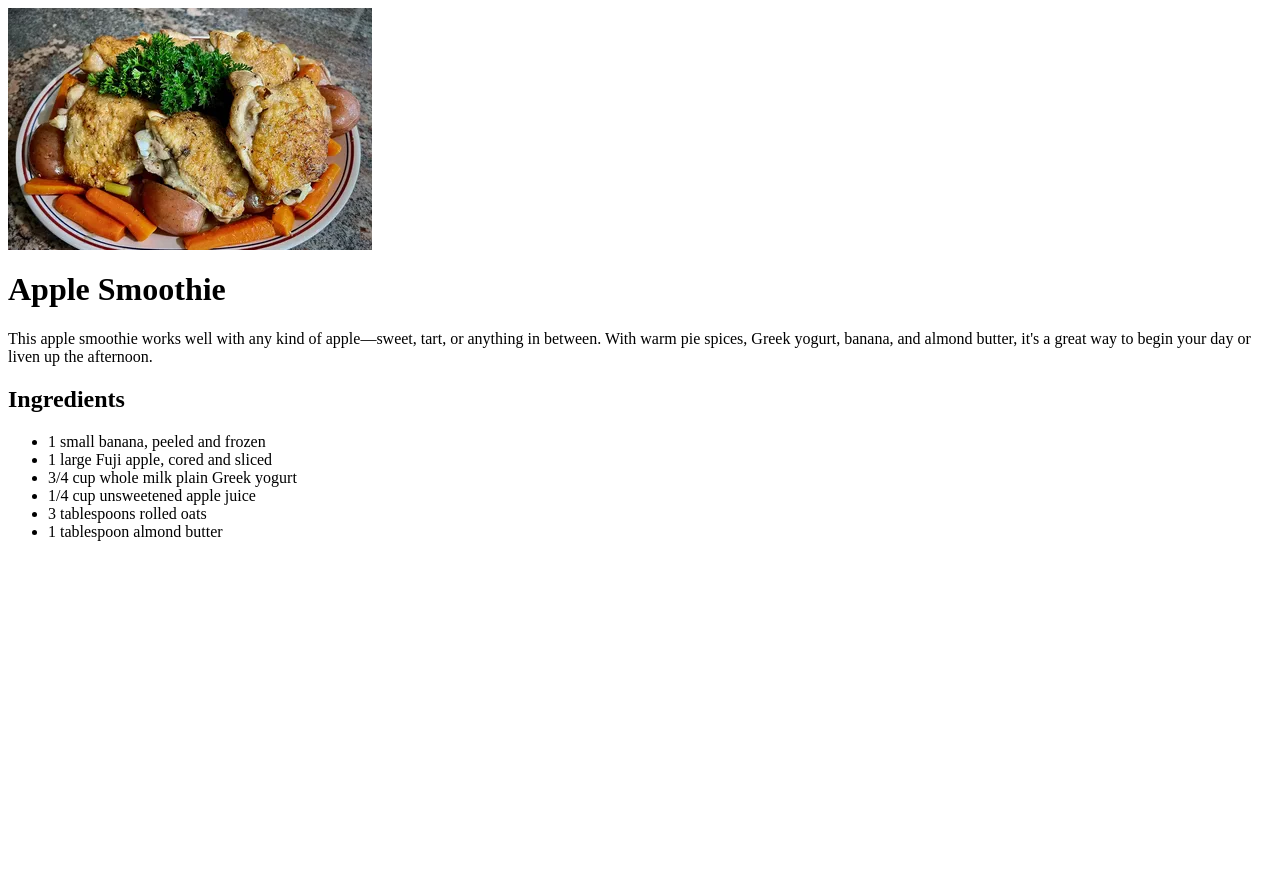
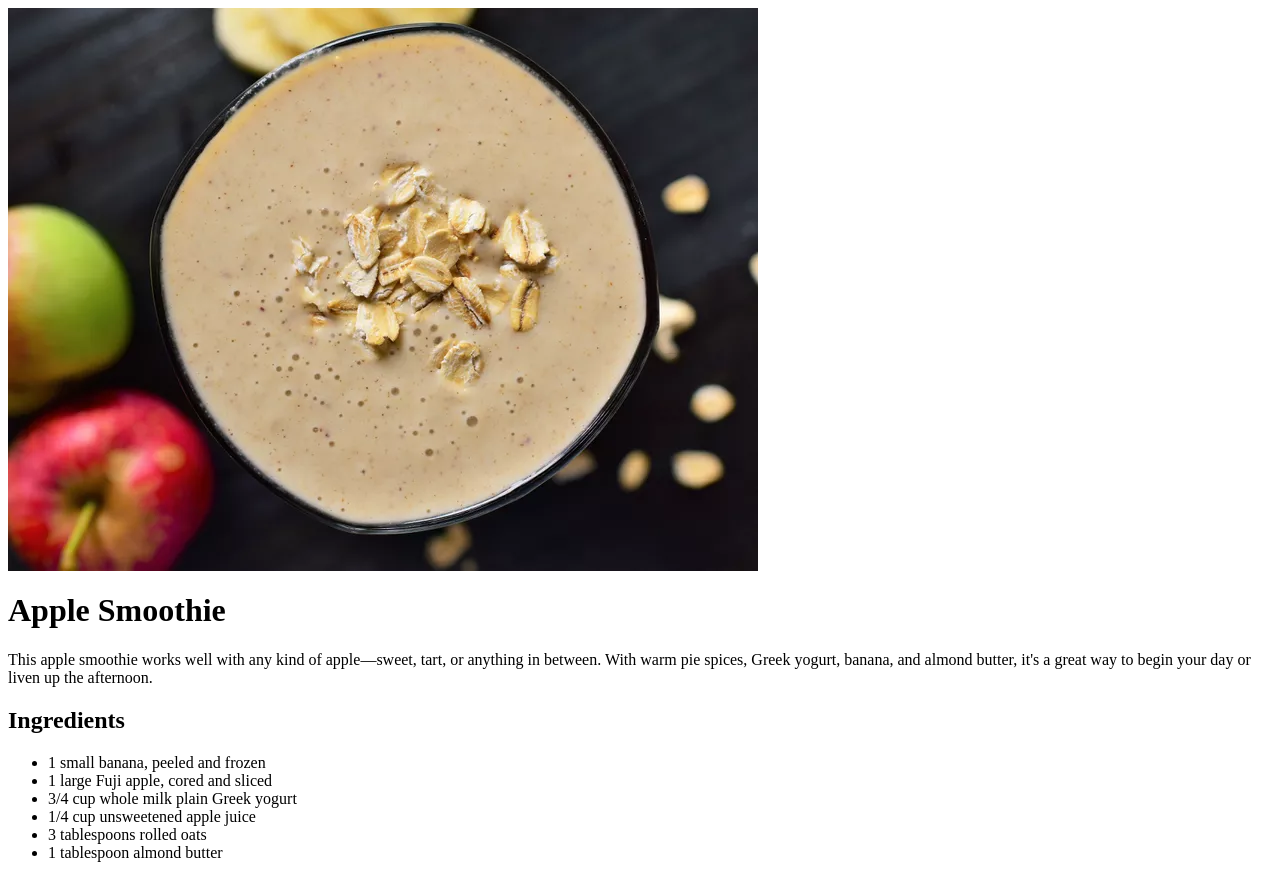
Before and after one commit to kainvo/odin-recipes, a plain HTML site: page recipes/fruits.html in a window 1280 px wide. Before the commit the page ends 800 px from the top, so only its background shows below. Drawn offline with Linux system fonts and the light colour scheme.

Commit message:
Update fruits.html

```diff
--- a/recipes/fruits.html
+++ b/recipes/fruits.html
@@ -1,6 +1,6 @@
 <body>
   <a>
-    <img src="7568539_Slow-Cooker-Chicken-Thighs-and-Vegetables_Bibi_4x3-e270152b6e3b4249897d901239f5bab0.webp" />
+    <img src="7568869_Apple-Smoothie_Kim_4x3-c282869bfeff49d8a01b5b82c089805f.webp" />
   </a>
   <h1>Apple Smoothie</h1>
   <p>
```
